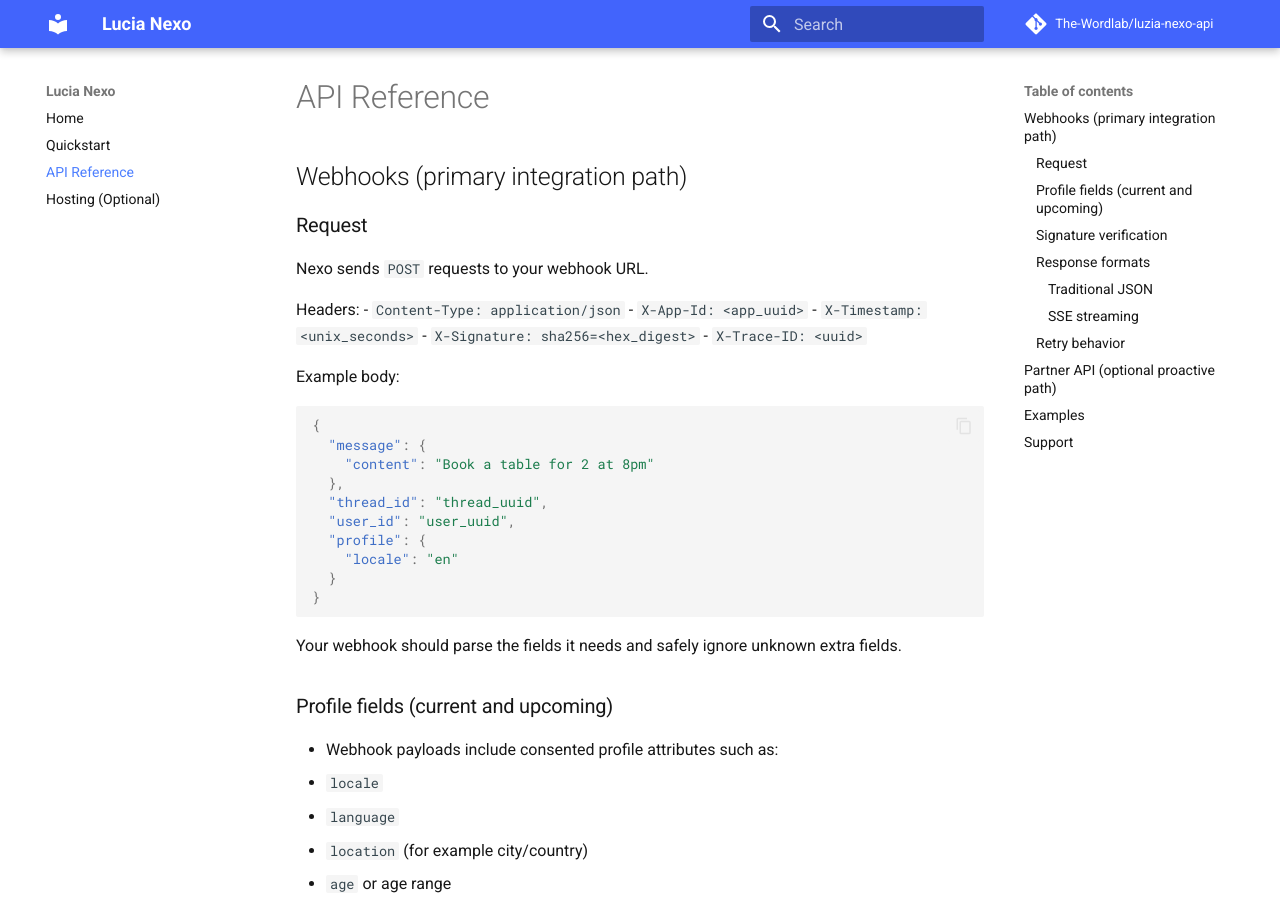
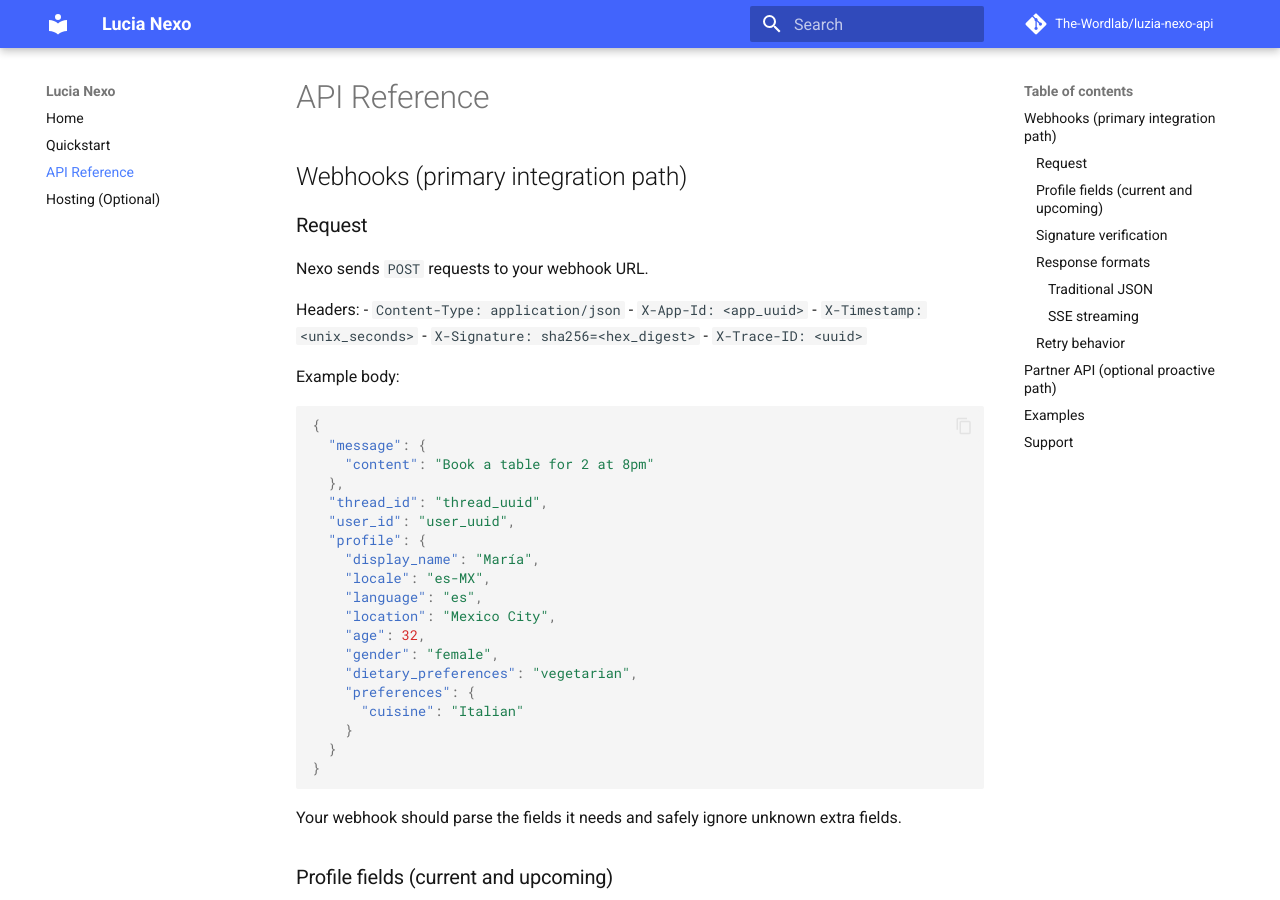
Before and after one commit to The-Wordlab/luzia-nexo-api, an MkDocs documentation site: the page built from docs/partner-api-reference.md, in a window 1280 px wide and 900 px high. Built offline with MkDocs 1.6.1 and Material for MkDocs 9.7.7, drawn with Linux system fonts in a browser that asks for light colours; comment, search, counter and statistics services are not loaded.

Commit message:
docs: enrich profile examples and clarify payload contracts
Expand webhook JSON examples to showcase rich profile fields (display_name,
locale, language, location, age, gender, dietary_preferences, preferences)
matching the documented profile contract. Add AGENTS.md section distinguishing
webhook vs Partner API payload shapes to prevent future confusion.

Co-Authored-By: Claude Opus 4.6 <noreply@anthropic.com>

````diff
--- a/docs/partner-api-reference.md
+++ b/docs/partner-api-reference.md
@@ -23,7 +23,16 @@ Example body:
   "thread_id": "thread_uuid",
   "user_id": "user_uuid",
   "profile": {
-    "locale": "en"
+    "display_name": "María",
+    "locale": "es-MX",
+    "language": "es",
+    "location": "Mexico City",
+    "age": 32,
+    "gender": "female",
+    "dietary_preferences": "vegetarian",
+    "preferences": {
+      "cuisine": "Italian"
+    }
   }
 }
 ```
````
Also changed, not shown: AGENTS.md (+9 -0 lines), docs/quickstart.md (+1 -1 lines).
